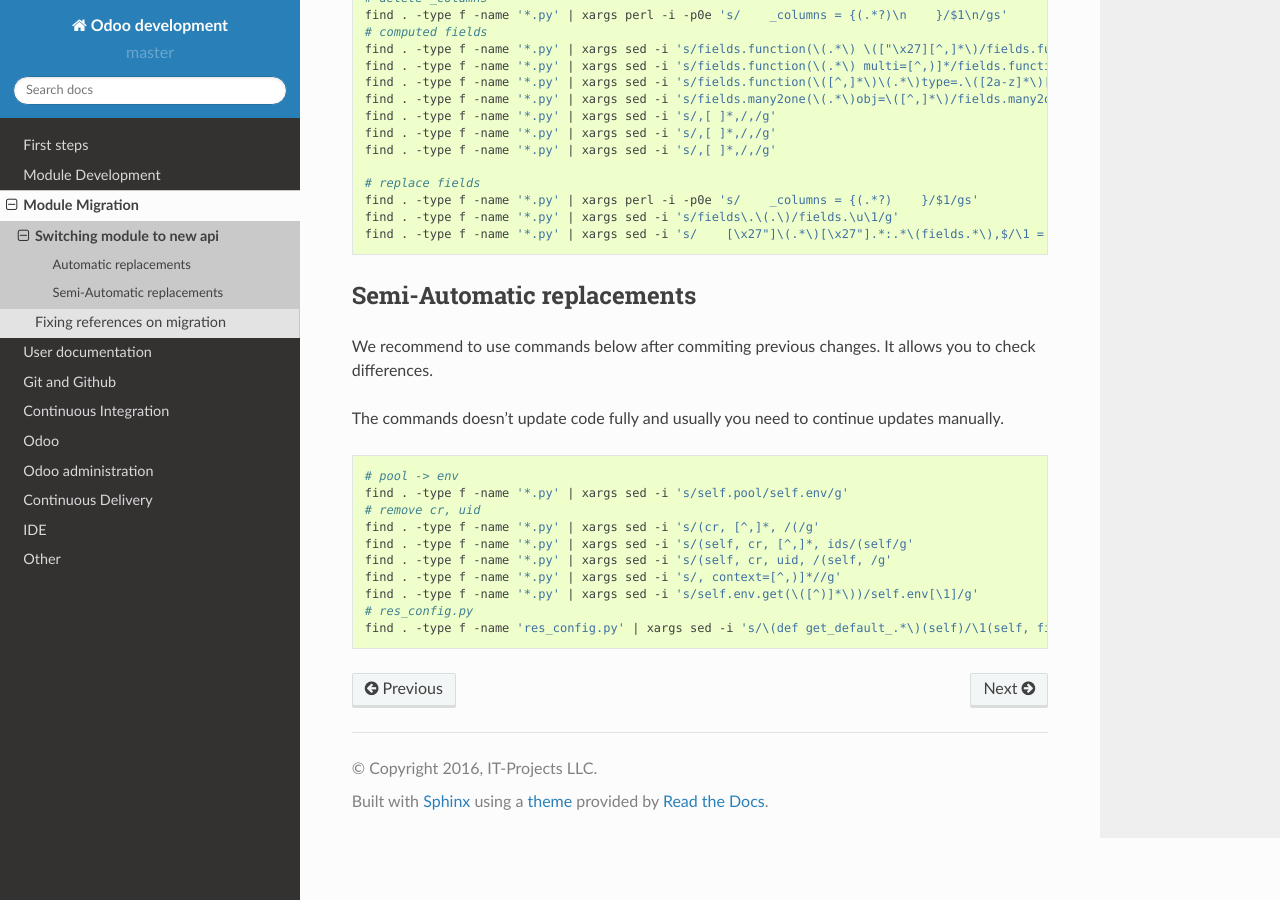
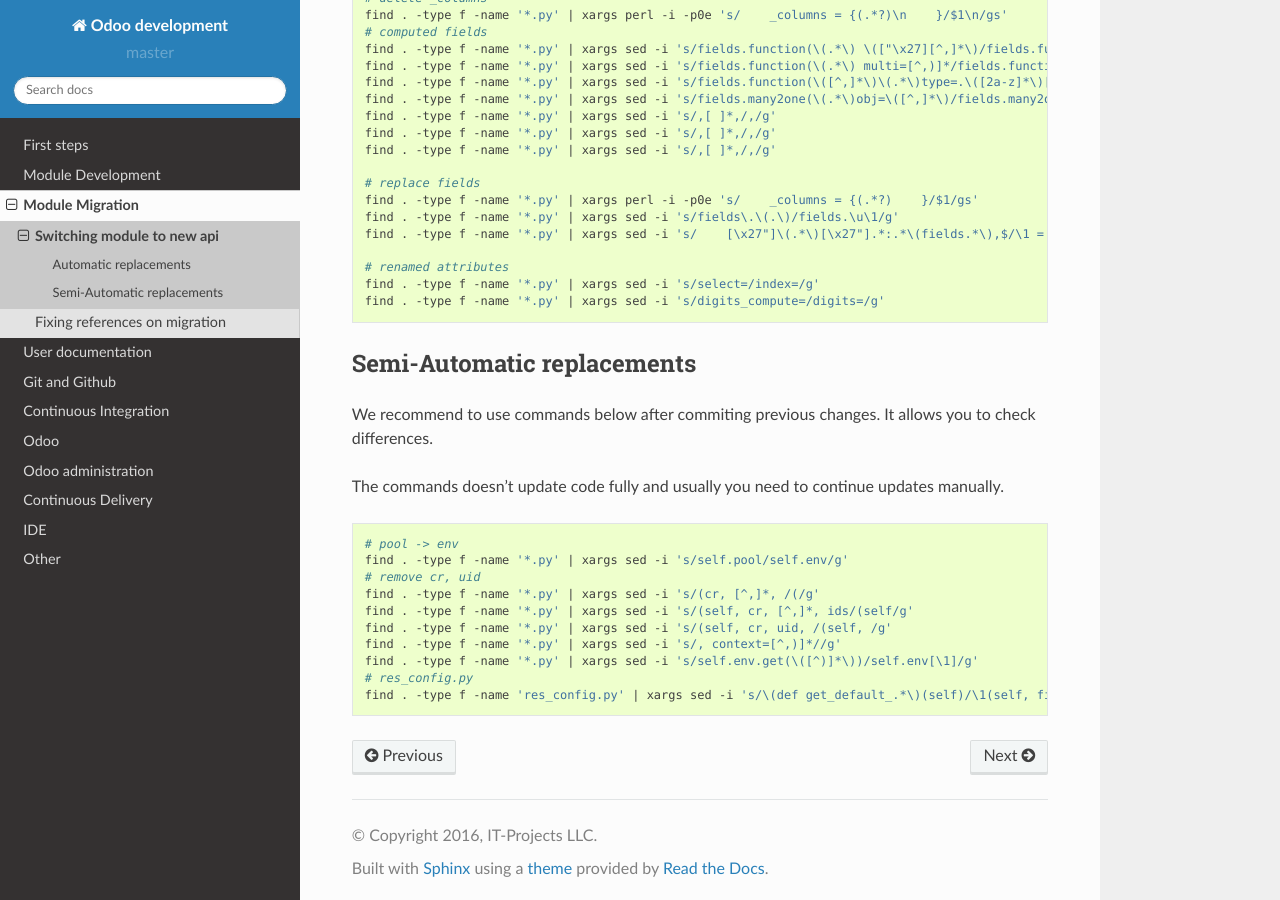
Before and after one commit to itpp-labs/odoo-development, a Sphinx documentation site: the page built from docs/migration/new-api.rst, in a window 1280 px wide and 900 px high, scrolled down 776 px. Built offline with Sphinx 7.4.7 and the Read the Docs theme 2.0.0, drawn with Linux system fonts in a browser that asks for light colours; pages that are not in the unit, such as notebooks, are missing from menus.

Commit message:
new-api:    renamed attributes

```diff
--- a/docs/migration/new-api.rst
+++ b/docs/migration/new-api.rst
@@ -55,6 +55,10 @@
     find . -type f -name '*.py' | xargs sed -i 's/fields\.\(.\)/fields.\u\1/g'
     find . -type f -name '*.py' | xargs sed -i 's/    [\x27"]\(.*\)[\x27"].*:.*\(fields.*\),$/\1 = \2/g'
 
+    # renamed attributes
+    find . -type f -name '*.py' | xargs sed -i 's/select=/index=/g'
+    find . -type f -name '*.py' | xargs sed -i 's/digits_compute=/digits=/g'
+
 Semi-Automatic replacements
 ===========================
 
```
